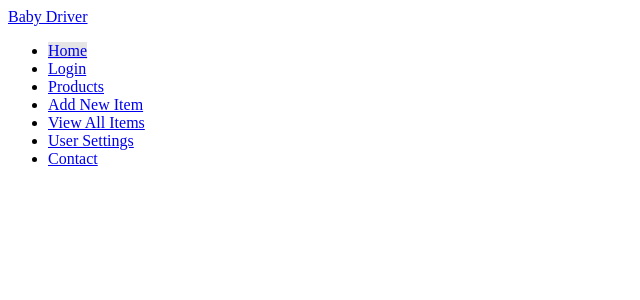
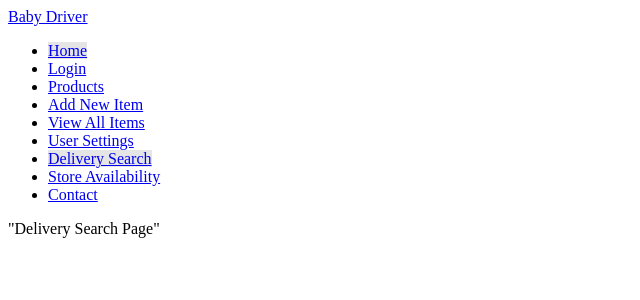
Before and after one commit to smith-carlicia/project-3, a React (Create React App) app in the folder client/: page /deliverysearch in a window 1280 px wide. Shown: the top 300 px of the page, without its empty margins (0-640 px from the left). Built offline with nearby package versions, Linux system fonts and the light colour scheme.

Commit message:
created delivery search and store avail react pages - updated navbar with changes as well

```diff
--- a/client/src/App.js
+++ b/client/src/App.js
@@ -11,6 +11,8 @@ import Contact from "./containers/Contact/Contact";
 import AddNewItem from "./containers/AddNewItem/AddNewItem";
 import ViewAllItems from "./containers/ViewAllItems/ViewAllItems";
 import UserSettings from "./containers/UserSettings/UserSettings";
+import DeliverySearch from "./containers/DeliverySearch/DeliverySearch";
+import StoreAvailability from "./containers/StoreAvailability/StoreAvailability";
 // import NewProduct from "./containers/NewProduct/NewProduct";
 // import ProductDetail from "./containers/ProductDetail/ProductDetail";
 // import Products from "./containers/Products/Products";
@@ -29,7 +31,12 @@ function App() {
           <Route exact path="/addnewitem" component={AddNewItem} />
           <Route exact path="/viewallitems" component={ViewAllItems} />
           <Route exact path="/usersettings" component={UserSettings} />
-
+          <Route exact path="/deliverysearch" component={DeliverySearch} />
+          <Route
+            exact
+            path="/storeavailability"
+            component={StoreAvailability}
+          />
           {/* <Route exact path="/about" component={About} />
 
           <Route exact path="/products" component={Products} />
--- a/client/src/components/Navbar/Navbar.jsx
+++ b/client/src/components/Navbar/Navbar.jsx
@@ -59,6 +59,22 @@ const NavBar = () => {
           </li>
           <li>
             <NavLink
+              to="/deliverysearch"
+              activeStyle={{ backgroundColor: "rgba(0,0,0,0.1)" }}
+            >
+              Delivery Search
+            </NavLink>
+          </li>
+          <li>
+            <NavLink
+              to="/storeavailability"
+              activeStyle={{ backgroundColor: "rgba(0,0,0,0.1)" }}
+            >
+              Store Availability
+            </NavLink>
+          </li>
+          <li>
+            <NavLink
               to="/contact"
               activeStyle={{ backgroundColor: "rgba(0,0,0,0.1)" }}
             >
--- /dev/null
+++ b/client/src/containers/DeliverySearch/DeliverySearch.jsx
@@ -0,0 +1,7 @@
+import React from "react";
+
+const DeliverySearch = () => {
+  return <div className="container">"Delivery Search Page"</div>;
+};
+
+export default DeliverySearch;
--- /dev/null
+++ b/client/src/containers/StoreAvailability/StoreAvailability.jsx
@@ -0,0 +1,7 @@
+import React from "react";
+
+const StoreAvailability = () => {
+  return <div className="container">"Store Availability Page"</div>;
+};
+
+export default StoreAvailability;
```
